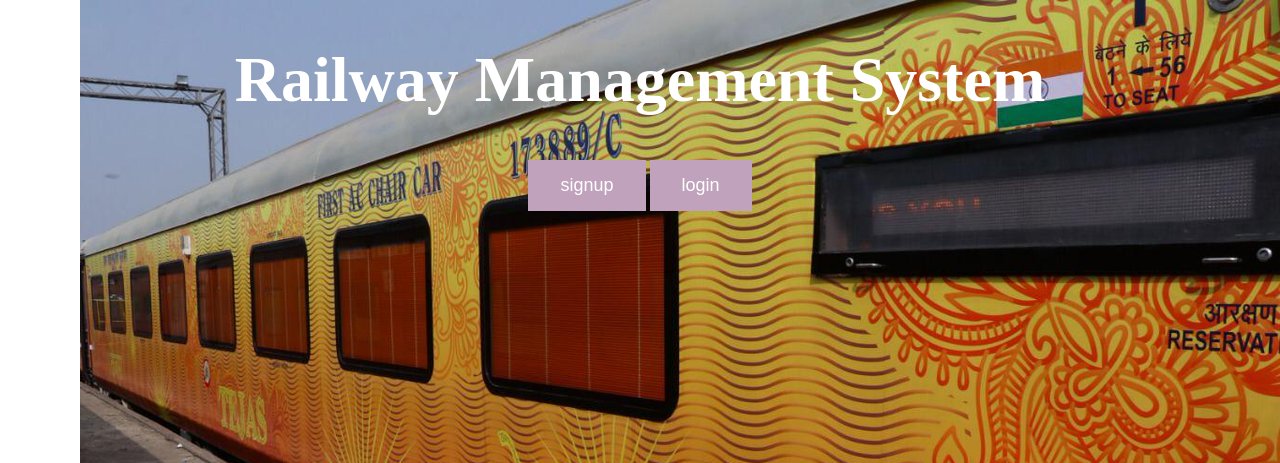
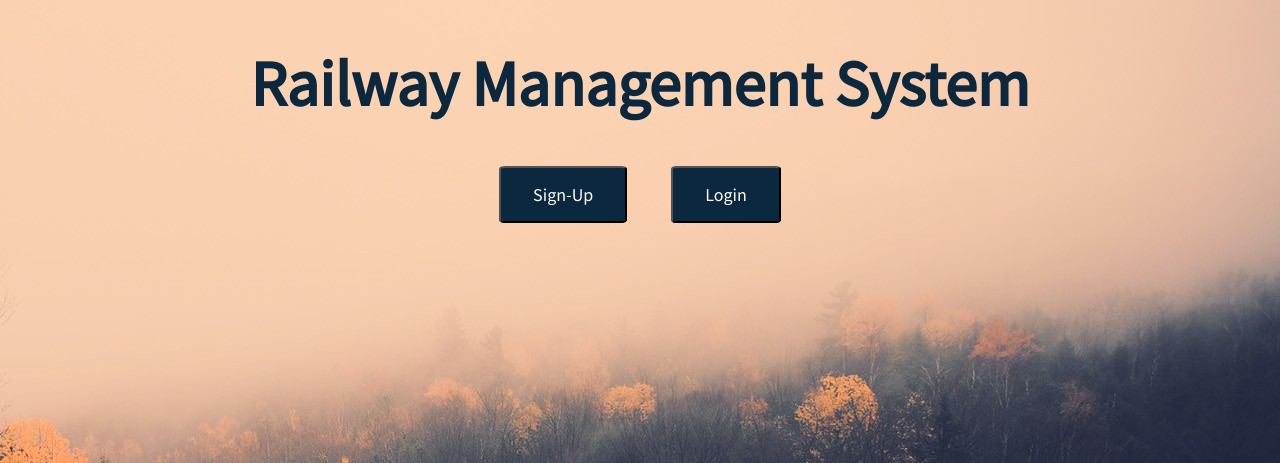
Before and after one commit to vrajparesh/MyRailway, a Django app: template TestSite/templates/home.html in a window 1280 px wide. Shown: the top 463 px of the page. Run offline with Django 3.2, Linux system fonts and the light colour scheme; the template is opened without the code that fills it, so the values that code supplies are empty.

Commit message:
CSS Updated

```diff
--- a/TestSite/static/css/home.css
+++ b/TestSite/static/css/home.css
@@ -1,22 +1,34 @@
+@import url('https://fonts.googleapis.com/css2?family=Source+Sans+Pro&display=swap');
+
 body {
-	background-image: url("../images/WRailway.jpg");
+	background-image: url("../images/54.jpg");
 	background-repeat: no-repeat;
     background-position: right top;
 }
 
 h1 {
 	text-align: center;
-	color: white;
+	color: rgb(12,40,62);
 	font-size: 5vw;
+	font-family: 'Source Sans Pro', sans-serif;
 }
 
 button {
-    background-color: rgb(192, 162, 189); /* Green */
-    border: none;
+    background-color: rgb(12,40,62);
+    border-radius: 5%;
     color: white;
     padding: 15px 32px;
     text-align: center;
     text-decoration: none;
     display: inline-block;
     font-size: 18px;
+		font-family: 'Source Sans Pro', sans-serif;
 }
+
+.b1{
+	margin-right: 20px;
+}
+
+.b2{
+	margin-left: 20px;
+}
--- a/TestSite/templates/home.html
+++ b/TestSite/templates/home.html
@@ -3,15 +3,15 @@
 <!DOCTYPE html>
 <html>
 <head>
-	<title>home</title>
+	<title>Homepage</title>
 	<link rel="stylesheet" href="{% static 'css/home.css' %}" />
 </head>
 <body>
 	<h1> <b> Railway Management System </b> </h1>
 	<center>
 	<div id="logsin">
-		<a href="/signup/"><button>signup</button></a>
-		<a href="/login/"><button>login</button></a>
+		<a href="/signup/"><button class="b1">Sign-Up</button></a>
+		<a href="/login/"><button class="b2">Login</button></a>
 	</div>
     </center>
 </body>
--- a/TestSite/templates/ticket.html
+++ b/TestSite/templates/ticket.html
@@ -43,7 +43,7 @@
   <a href="/ticket/"><button>book another ticket</button></a><br><br>
   <a href="/traininfo/"><button>know about trains</button></a><br><br>
   <a href="/findtrains/"><button>find trains b/w stations</button></a><br><br>
-  <a href="/logout/"> <button>logout </button></a><br><br>
+  <a href="/logout/"> <button class="logout">logout </button></a><br><br>
 {% endif %}
     </center>
 </body>
```
Also changed, not shown: TestSite/static/css/findtrains.css (+13 -3 lines), TestSite/static/css/form_login.css (+6 -1 lines), TestSite/static/css/login_success.css (+6 -2 lines), TestSite/static/css/ticket.css (+18 -6 lines), TestSite/static/css/traininfo.css (+16 -8 lines), TestSite/static/images/21.png (added), TestSite/static/images/54.jpg (added).
